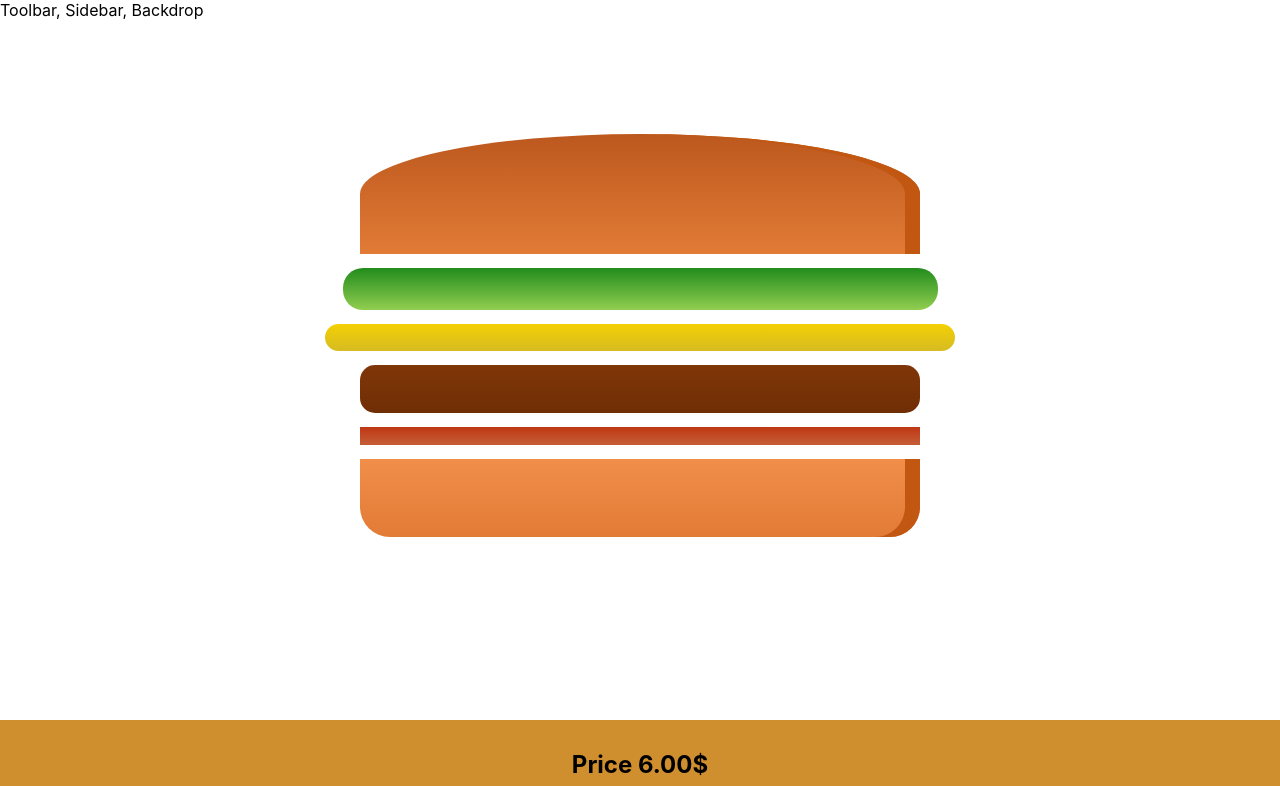
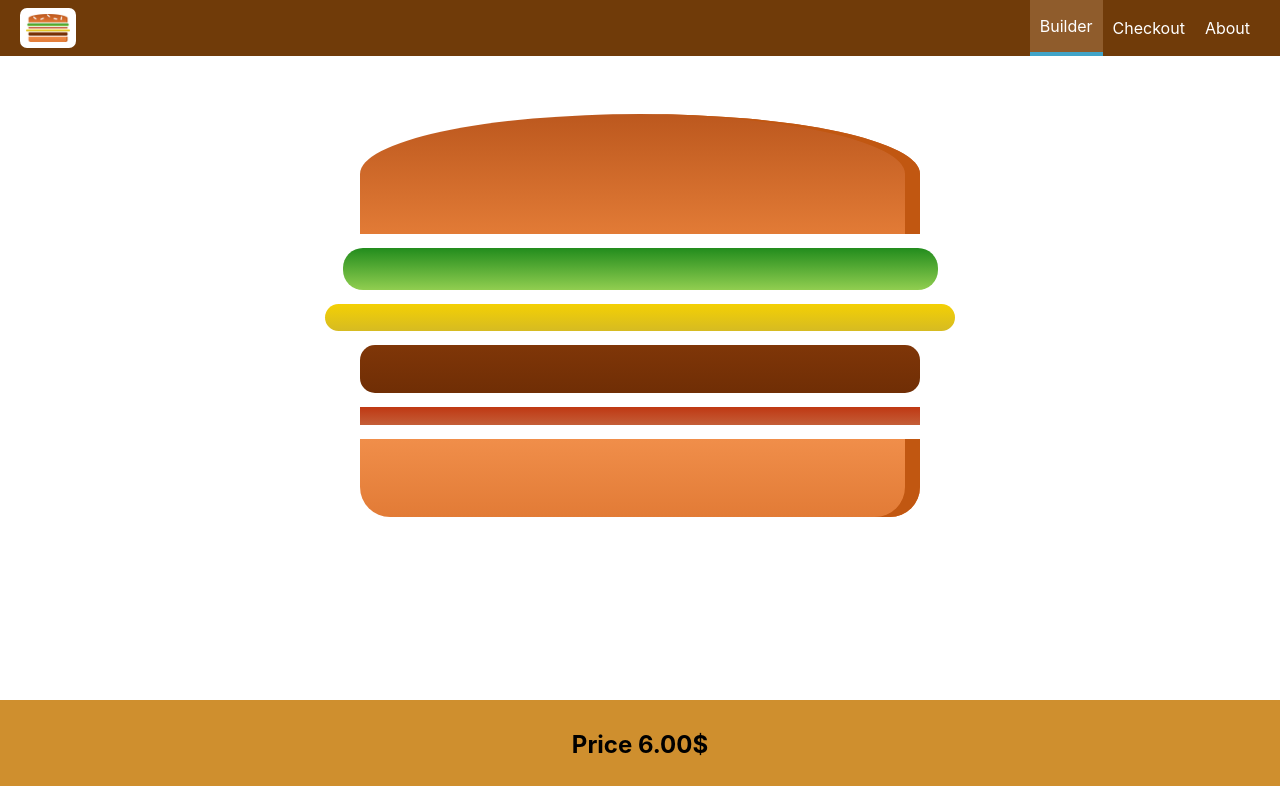
Before and after one commit to bublinec/Burger-builder, a React (Create React App) app: page / in a window 1280 px wide. Shown: the top 786 px of the page. Built offline with nearby package versions, Linux system fonts and the light colour scheme.

Commit message:
Add toolbar, navigation

```diff
--- a/src/App.js
+++ b/src/App.js
@@ -1,6 +1,8 @@
 import React from 'react';
+import styled from 'styled-components';
+
 import BurgerBuilder from './containers/BurgerBuilder/BurgerBuilder';
-import styled from 'styled-components';
+import Toolbar from './components/Navigation/Toolbar'
 
 const StyledMain = styled.main`
   margin-top: 100px;
@@ -11,9 +13,9 @@ function App() {
     <div>
 
       {/* Navigation */}
-      <div>
-        Toolbar, Sidebar, Backdrop
-      </div>
+      <Toolbar>
+
+      </Toolbar>
 
       {/* Content */}
       <StyledMain>
--- /dev/null
+++ b/src/components/Logo/Logo.js
@@ -0,0 +1,24 @@
+import React from 'react';
+import styled from 'styled-components';
+import BurgerLogoImg from '../../assets/images/burger-logo.png'
+
+const LogoDiv = styled.div`
+  background-color: white;
+  padding: 6px;
+  height: 50%;
+  border-radius: 7px;
+`;
+
+const LogoImg = styled.img`
+  height: 100%;
+`;
+
+const logo = (props) => {
+    return (
+        <LogoDiv>
+            <LogoImg src={BurgerLogoImg} alt="BurgerBuilder"></LogoImg>
+        </LogoDiv>
+    );
+}
+
+export default logo;
--- /dev/null
+++ b/src/components/Navigation/NavigationItem.js
@@ -0,0 +1,34 @@
+import React from 'react';
+import styled from 'styled-components';
+
+const Li = styled.li`
+    margin: 0;
+    box-sizing: border-box;
+    display: flex;
+    width: 100%;
+    align-items: center;
+`;
+
+const A = styled.a`
+    color: white;
+    text-decoration: none;
+    width: 100%;
+    padding: 16px 10px;
+    /* Active tab */
+    background-color: ${props => props.active ? '#8F5C2C' : 'none'};
+    border-bottom: ${props => props.active ? '4px solid #40A4C8' : 'none'};
+    &:hover, &:active{
+        background-color: #8F5C2C;
+        border-bottom: 4px solid #40A4C8;
+    }
+`;
+
+const navigationItem = (props) => {
+    return (
+        <Li>
+            <A href={props.href} active={props.active}>{props.children}</A>
+        </Li>
+    );
+}
+
+export default navigationItem;
--- /dev/null
+++ b/src/components/Navigation/NavigationItems.js
@@ -0,0 +1,24 @@
+import React from 'react';
+import styled from 'styled-components';
+import NavigationItem from './NavigationItem'
+
+const NavigationItemsUl = styled.ul`
+    margin: 0;
+    padding: 0;
+    list-style: none;
+    display: flex;
+    align-items: center;
+    height: 100%;
+`;
+
+const navigationItems = (props) => {
+    return (
+        <NavigationItemsUl>
+            <NavigationItem href='/' active>Builder</NavigationItem>
+            <NavigationItem href='/'>Checkout</NavigationItem>
+            <NavigationItem href='/'>About</NavigationItem>
+        </NavigationItemsUl>
+    );
+}
+
+export default navigationItems;
--- /dev/null
+++ b/src/components/Navigation/Toolbar.js
@@ -0,0 +1,33 @@
+import React from 'react';
+import styled from 'styled-components';
+import Logo from '../Logo/Logo';
+import NavigationItems from './NavigationItems'
+
+const ToolbarHeader = styled.header`
+    height: 56px;
+    width: 100%;
+    position: fixed;
+    top: 0;
+    left: 0;
+    background-color: #703B09;
+    display: flex;
+    justify-content: space-between;
+    align-items: center;
+    padding: 0 20px;
+    box-sizing: border-box;
+    z-index: 90;
+`;
+
+
+const toolbar = (props) => {
+    return (
+        <ToolbarHeader>
+            <Logo></Logo>
+            <nav>
+                <NavigationItems />
+            </nav>
+        </ToolbarHeader>
+    );
+}
+
+export default toolbar;
--- a/src/containers/BurgerBuilder/BurgerBuilder.js
+++ b/src/containers/BurgerBuilder/BurgerBuilder.js
@@ -38,6 +38,7 @@ class BurgerBuilder extends Component{
         }
         newState.ingredients[type] -= 1;
         newState.totalPrice -= INGREDIENT_PRICES[type];
+        newState.totalPrice =
         this.setState(newState);
     }
 
```
Also changed, not shown: src/assets/images/burger-logo.png (added).
